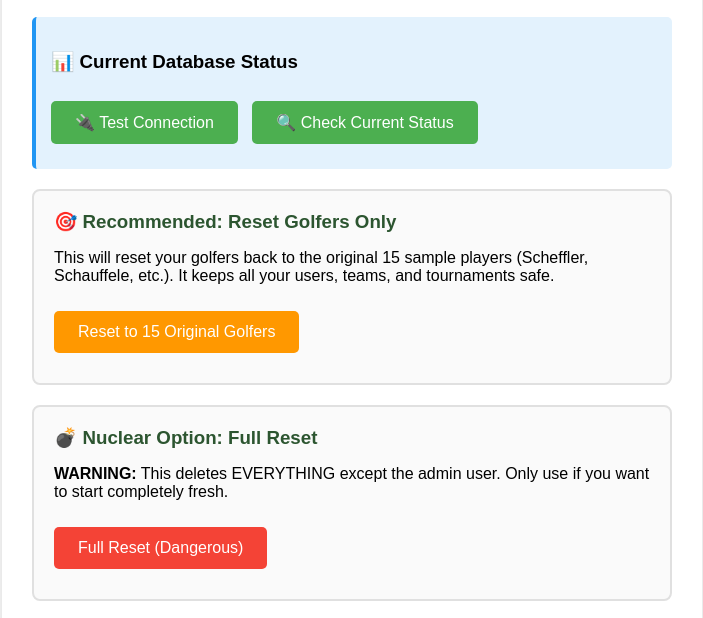
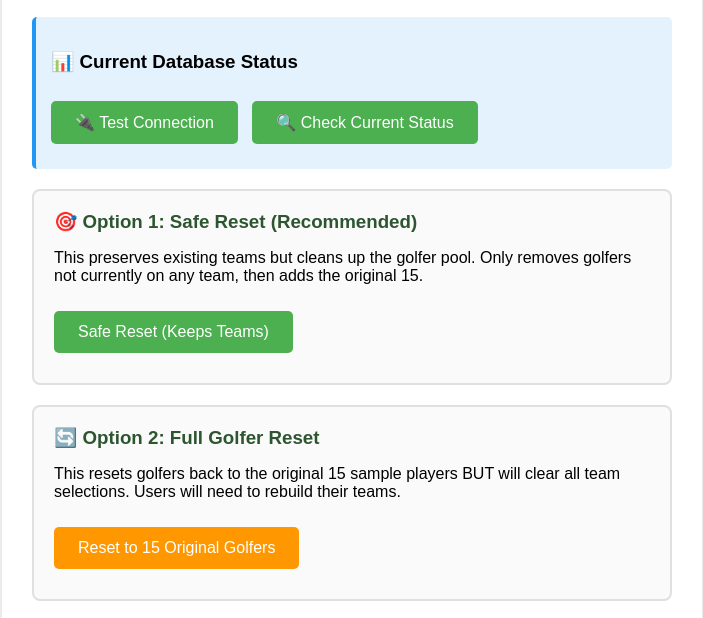
Before and after one commit to tobiasmg/howies-fantasy-clubhouse, a website: page public/reset.html in a window 1280 px wide. Shown: the part 152-770 px from the top of the page, without its empty margins (288-991 px from the left). Drawn offline with Linux system fonts and the light colour scheme; no server answers.

Commit message:
Update reset.html

```diff
--- a/public/reset.html
+++ b/public/reset.html
@@ -114,9 +114,18 @@
         </div>
 
         <div class="reset-option">
-            <h3>🎯 Recommended: Reset Golfers Only</h3>
-            <p>This will reset your golfers back to the original 15 sample players (Scheffler, Schauffele, etc.).
-               It keeps all your users, teams, and tournaments safe.</p>
+            <h3>🎯 Option 1: Safe Reset (Recommended)</h3>
+            <p>This preserves existing teams but cleans up the golfer pool.
+               Only removes golfers not currently on any team, then adds the original 15.</p>
+            <button class="success" onclick="safeReset()">
+                Safe Reset (Keeps Teams)
+            </button>
+        </div>
+
+        <div class="reset-option">
+            <h3>🔄 Option 2: Full Golfer Reset</h3>
+            <p>This resets golfers back to the original 15 sample players BUT will clear all team selections.
+               Users will need to rebuild their teams.</p>
             <button class="warning" onclick="resetGolfersOnly()">
                 Reset to 15 Original Golfers
             </button>
@@ -211,8 +220,36 @@
             }
         }
 
+        async function safeReset() {
+            if (!confirm('This will clean up extra golfers but preserve existing teams. The original 15 golfers will be ensured in the database. Continue?')) {
+                return;
+            }
+
+            try {
+                const response = await fetch('/api/reset/golfers-safe', {
+                    method: 'POST',
+                    headers: {
+                        'Content-Type': 'application/json'
+                    }
+                });
+                const result = await response.json();
+
+                if (result.success) {
+                    alert('✅ Safe reset completed! Teams preserved, golfer pool cleaned up.');
+                    checkStatus(); // Refresh the status
+                } else {
+                    alert('❌ Safe reset failed: ' + result.error);
+                }
+
+                showResults(result);
+            } catch (error) {
+                alert('❌ Safe reset failed: ' + error.message);
+                showResults({ error: error.message });
+            }
+        }
+
         async function resetGolfersOnly() {
-            if (!confirm('This will delete all current golfers and restore the original 15 sample players. Your users and teams will be preserved. Continue?')) {
+            if (!confirm('⚠️ WARNING: This will CLEAR ALL TEAM SELECTIONS and reset to exactly 15 golfers. Users will need to rebuild their teams. Continue?')) {
                 return;
             }
 
@@ -226,7 +263,7 @@
                 const result = await response.json();
 
                 if (result.success) {
-                    alert('✅ Golfers reset successfully! You now have the original 15 sample golfers.');
+                    alert('✅ Golfers reset successfully! You now have the original 15 sample golfers. Team selections were cleared.');
                     checkStatus(); // Refresh the status
                 } else {
                     alert('❌ Reset failed: ' + result.error);
```
